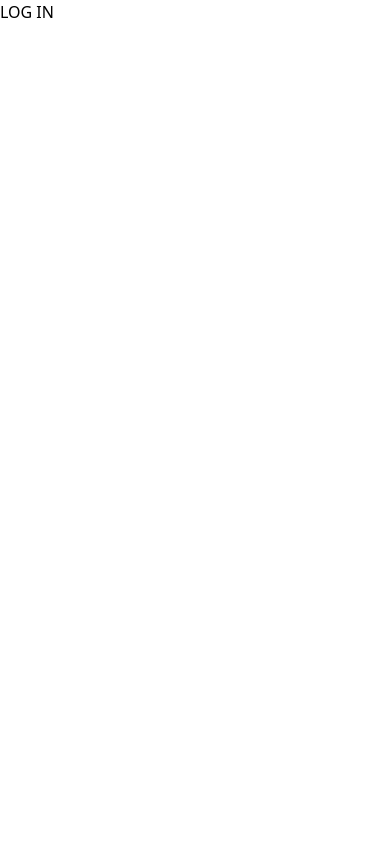
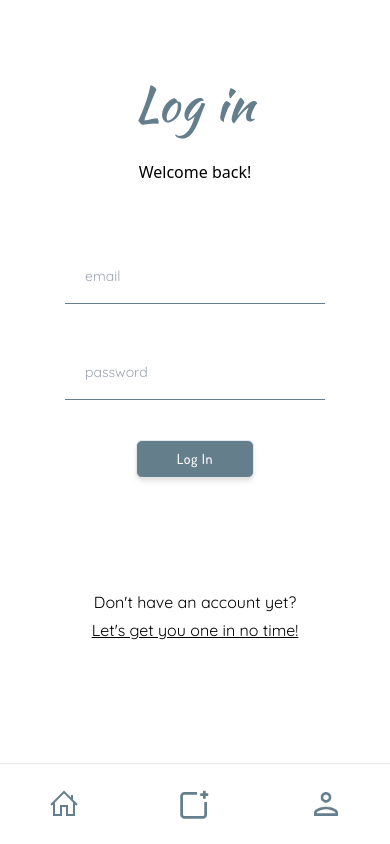
Before and after one commit to SolveigRebnord/seal-auction-site, a website built with Vite: page src/login.html in a window 390 px wide. Built offline with nearby package versions, Linux system fonts and the light colour scheme; a web font is replaced by a local one.

Commit message:
Static login done

```diff
--- a/src/login.html
+++ b/src/login.html
@@ -3,12 +3,104 @@
   <head>
     <meta charset="UTF-8" />
     <meta http-equiv="X-UA-Compatible" content="IE=edge" />
+    <link rel="shortcut icon" href="./img/small_logo.svg" type="image/x-icon" />
     <meta name="viewport" content="width=device-width, initial-scale=1.0" />
-    <title>Log in</title>
+    <title>Log In | Seal</title>
     <script type="module" src="./js/ingredients/all.js" defer></script>
     <script type="module" src="./js/login.js" defer></script>
+
+    <link rel="preconnect" href="https://fonts.googleapis.com" />
+    <link rel="preconnect" href="https://fonts.gstatic.com" crossorigin />
+    <link
+      href="https://fonts.googleapis.com/css2?family=Cuprum:wght@400;500&family=Dosis:wght@200;300;400;500;600;700&family=Kaushan+Script&family=Lobster+Two:ital,wght@0,400;0,700;1,400;1,700&family=Londrina+Shadow&family=Quicksand:wght@300;400;500&family=Satisfy&display=swap"
+      rel="stylesheet" />
   </head>
-  <body>
-    <h1 class="uppercase">Log in</h1>
+  <body class="py-20 md:py-40">
+    <header></header>
+    <main class="flex flex-col gap-8 items-center">
+      <div class="flex flex-col items-center justify-center gap-8">
+        <h1 class="text-5xl font-cool font-light tracking-wide text-blue">
+          Log in
+        </h1>
+        <h2 class="pb-8 text-md md:pb-20 lg:pb-24">
+            Welcome back!
+          </h2>
+      </div>
+      <section
+      class="flex flex-col items-center font-quickS gap-8 w-2/3 md:gap-8 lg:gap-6">
+      <form
+        id="login-form"
+        class="flex flex-col w-full text-sm md:w-2/3 gap-10 text-center lg:w-2/5">
+        <label for="email" class="relative w-full">
+          <input
+            type="text"
+            name="email"
+            id="email"
+            placeholder="email"
+            class="w-full focus:outline-none border-b border-blue h-14 px-5" />
+          <span
+            class="absolute text-xs tracking-wide -bottom-6 right-0 whitespace-nowrap lg:text-sm"
+            id="email-message"></span>
+        </label>
+        <label for="password" class="relative w-full">
+          <input
+            type="password"
+            name="password"
+            id="password"
+            placeholder="password"
+            class="w-full focus:outline-none border-b border-blue h-14 px-5" />
+          <span
+            id="password-message"
+            class="absolute text-xs tracking-wide -bottom-6 right-0 whitespace-nowrap lg:text-sm"></span>
+        </label>
+        <button
+          class="py-2 border px-10 text-sm w-fit m-auto rounded-md tracking-wider font-dosis font-medium text-white bg-blue shadow-md"
+          id="submitform"
+          type="submit">
+          Log In
+        </button>
+      </form>
+      <span
+        class="bg-white text-black h-12 w-full flex justify-center items-center whitespace-nowrap md:text-md invisible"
+        id="error-message"></span>
+      <div
+        class="flex flex-col gap-1 items-center md:mt-12 lg:mt-2">
+        <p>Don't have an account yet?</p>
+        <a class="underline" href="signup.html">
+          <p>Let's get you one in no time!</p>
+        </a>
+      </div>
+    </section>
+
+      <section id="mobile_nav" class="md:hidden">
+        <ul
+          class="flex flex-row align-middle justify-between px-12 py-6 fixed bottom-0 left-0 w-full border-t border-gray-200 bg-white">
+          <a href="index.html">
+            <li>
+              <img
+                class="w-8 h-8"
+                src="./img/icon_home_blue.png"
+                alt="Home icon" />
+            </li>
+          </a>
+          <a href="newlisting.html">
+            <li>
+              <img
+                class="w-8 h-8"
+                src="./img/icon_newlisting_blue.png"
+                alt="New post icon" />
+            </li>
+          </a>
+          <a href="myprofile.html">
+            <li>
+              <img
+                class="w-8 h-8"
+                src="./img/icon_profile_blue.png"
+                alt="Profile icon" />
+            </li>
+          </a>
+        </ul>
+      </section>
+    </main>
   </body>
 </html>
```
